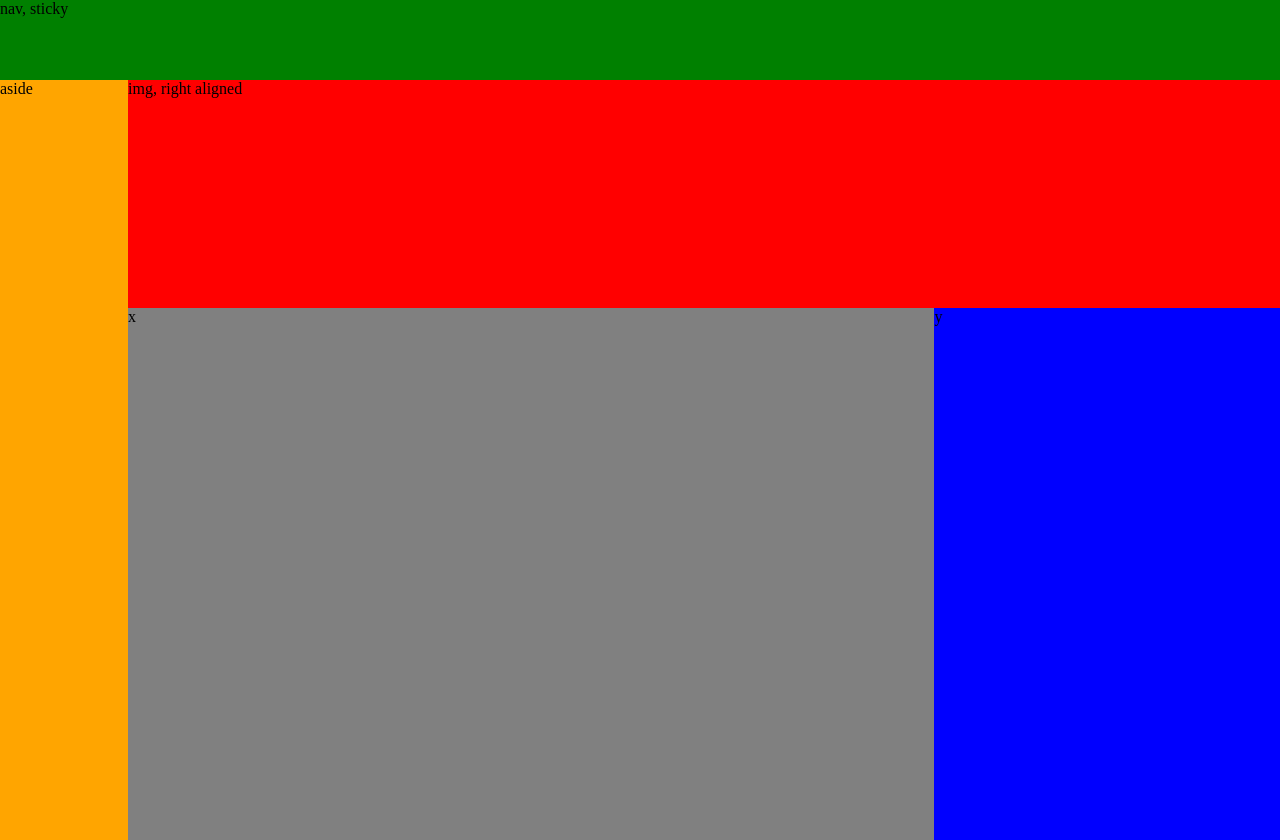
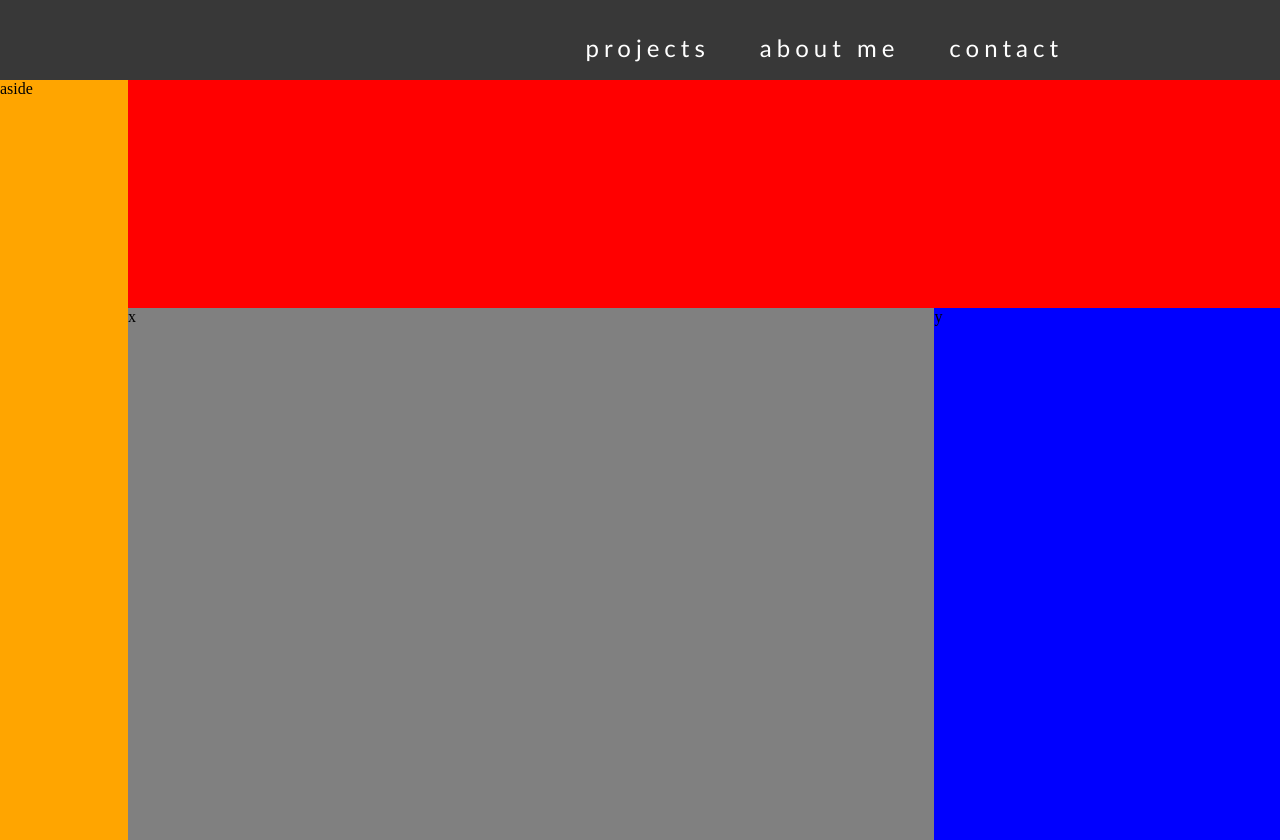
Before and after one commit to x4ndez/supercoolresume, a plain HTML site: page index.html in a window 1280 px wide. Drawn offline with Linux system fonts and the light colour scheme.

Commit message:
1st take of nav styling

```diff
--- a/assets/css/style.css
+++ b/assets/css/style.css
@@ -1,15 +1,15 @@
 :root {
 
     --bgcolor: rgb(56, 56, 56);
+    --aside-w: 10%;
 
 }
 
 body {
 
-    width: 100vw;
+    max-width: 100vw;
     height: 100vh;
     margin: 0;
-    overflow-x: hidden;
 
     background-color: var(--bgcolor);
 
@@ -17,15 +17,76 @@ body {
 
 nav {
 
-    display: sticky;
     position: relative;
 
     width: 100%;
     height: 10%;
 
-    background-color: green;
+}
+
+#nav-icon-container {
+
+    display: flex;
+    justify-content: center;
+    align-items: center;
+
+    width: var(--aside-w);
+    height: 100%;
+
+    float: left;
 
 }
+
+#nav-menu {
+
+    display: flex;
+    justify-content: center;
+
+    float: right;
+    margin: 0 15% 0 0;
+
+    height: 90%;
+
+}
+
+#nav-menu div {
+
+    display: flex;
+    align-items: flex-end;
+
+    padding: 0 15px 10px 15px;
+    margin: 0 10px 0 10px;
+
+    transition: padding 1s;
+
+}
+
+#nav-menu div a {
+
+    color: white;
+    text-decoration: none;
+    letter-spacing: 5px;
+    font-family: Calibri;
+    font-size: 1.5rem;
+
+    top: 0px;
+
+    transition: color 1s;
+
+}
+
+#nav-menu div:hover {
+
+    padding: 0 15px 20px 15px;
+
+}
+
+#nav-menu div a:hover {
+
+    color: grey;
+
+}
+
 
 .page-container {
 
@@ -58,7 +119,7 @@ aside {
 
     float: left;
 
-    width: 10%;
+    width: var(--aside-w);
     height: 100%;
 
     background-color: orange;
@@ -98,3 +159,17 @@ main {
     background-color: blue;
 
 }
+
+#nav-icon {
+
+    scale: 0.8;
+
+}
+
+@media screen and (min-width: 1000px) {
+    #nav-icon {
+
+        display: none;
+
+    }
+}
--- a/index.html
+++ b/index.html
@@ -16,11 +16,31 @@
 
 <body>
 
-    <nav>nav, sticky</nav>
+    <nav>
+
+        <div id="nav-icon-container">
+
+            <a href=""><img src="./assets/img/nav-icon.png" alt="Click to expand navigation menu" id="nav-icon" /></a>
+
+        </div>
+
+        <div id="nav-menu">
+
+            <div><a href="">projects</a></div>
+            <div><a href="">about me</a></div>
+            <div><a href="">contact</a></div>
+
+        </div>
+
+    </nav>
 
     <div class="page-container">
 
-        <header>img, right aligned</header>
+        <header>
+
+
+
+        </header>
 
         <aside>aside</aside>
 
```
Also changed, not shown: assets/img/nav-icon.png (added).
